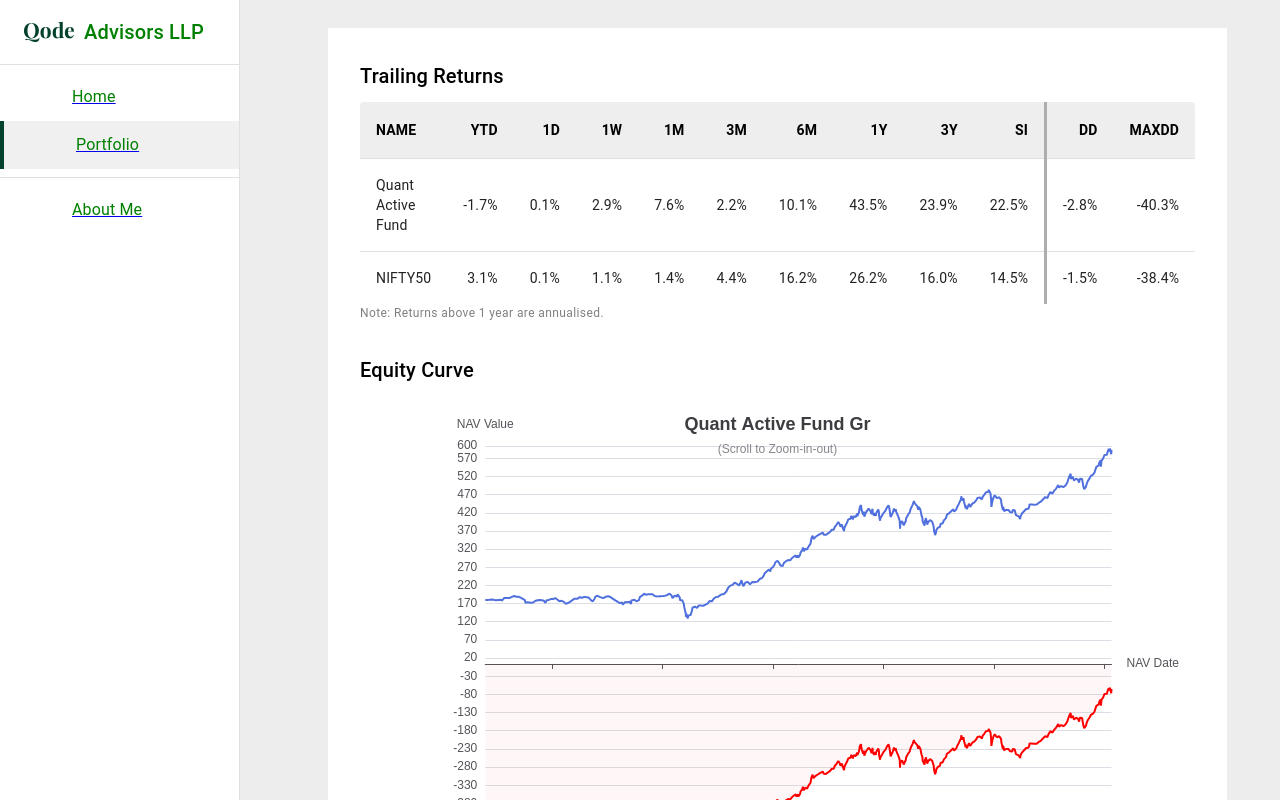
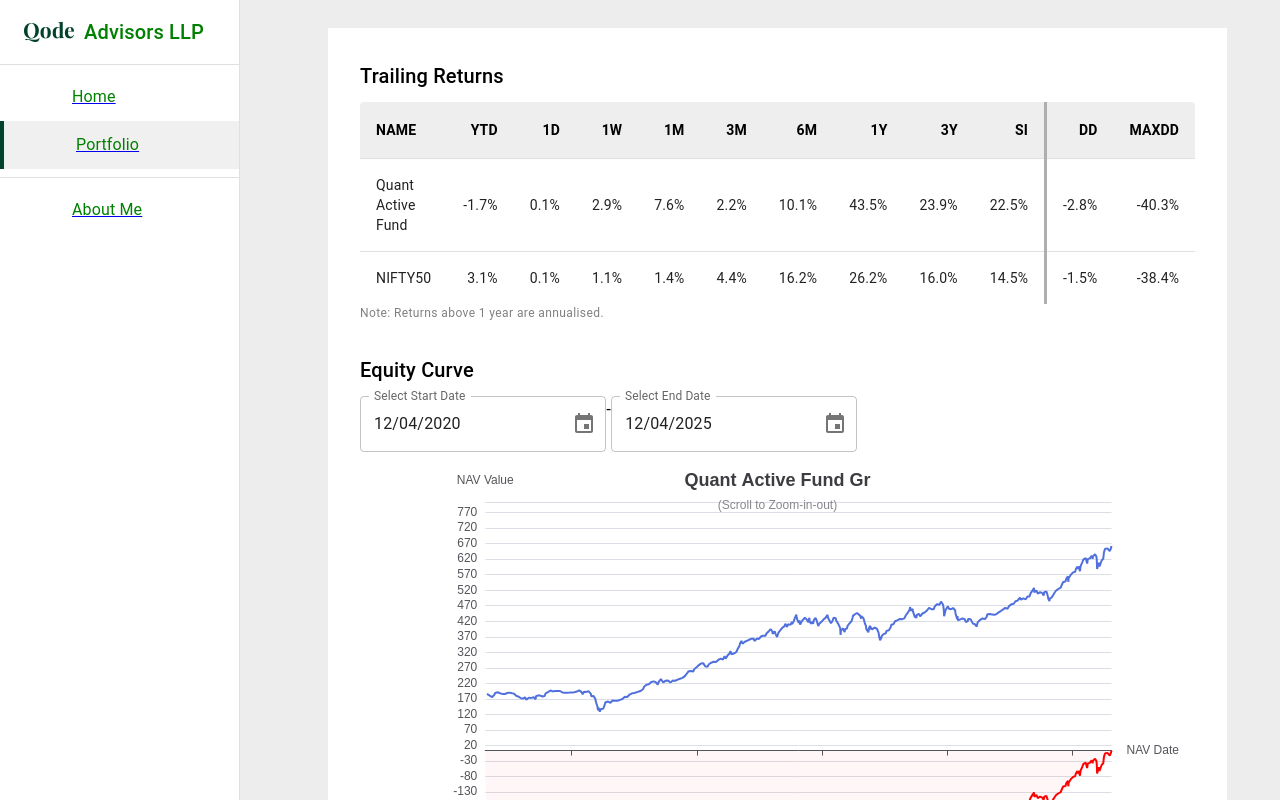
Before and after one commit to zaidansari42/Portfolio-Analysis, a React (Vite) app: page /portfolio in a window 1280 px wide. Shown: the top 800 px of the page. Built offline with nearby package versions, Linux system fonts and the light colour scheme; some icons are missing.

Commit message:
Add date picker range

```diff
--- a/src/components/ui/CustomizedChart.jsx
+++ b/src/components/ui/CustomizedChart.jsx
@@ -1,8 +1,17 @@
 import { Box, Typography } from "@mui/material";
 import ReactECharts from "echarts-for-react";
 import { navData } from "../../data/navData";
+import { useState } from "react";
+import { DatePicker, LocalizationProvider } from "@mui/x-date-pickers";
+import { AdapterDayjs } from "@mui/x-date-pickers/AdapterDayjs";
+import dayjs from "dayjs";
 
 const CustomizedChart = () => {
+  // State Management
+  const [startDate, setStartDate] = useState(dayjs().subtract(5, "year"));
+  const [endDate, setEndDate] = useState(dayjs());
+
+  // Functions
   const formattedData = navData.map(([date, value]) => {
     const [dd, mm, yyyy] = date.split("-");
     return [`${yyyy}-${mm}-${dd}`, value.toFixed(2)];
@@ -14,6 +23,7 @@
     return [date, Number((value - peak).toFixed(2))];
   });
 
+  // Input details for chart graph
   const option = {
     title: {
       text: "Quant Active Fund Gr",
@@ -39,8 +49,8 @@
     dataZoom: [
       {
         type: "slider",
-        startValue: "2018-05-25",
-        endValue: "2024-01-24",
+        startValue: startDate.format("YYYY-MM-DD"),
+        endValue: endDate.format("YYYY-MM-DD"),
       },
       { type: "inside" },
     ],
@@ -77,15 +87,30 @@
   };
 
   return (
+    <LocalizationProvider dateAdapter={AdapterDayjs}>
       <Box sx={{ marginTop: "30px" }}>
         <Typography variant="h6" style={{ marginBottom: "10px" }}>
           Equity Curve
         </Typography>
+        <Box>
+          <DatePicker
+            label="Select Start Date"
+            value={startDate}
+            onChange={(newValue) => setStartDate(newValue)}
+          />
+          -
+          <DatePicker
+            label="Select End Date"
+            value={endDate}
+            onChange={(newValue) => setEndDate(newValue)}
+          />
+        </Box>
         <ReactECharts
           style={{ height: "500px", width: "100%" }}
           option={option}
         />
       </Box>
+    </LocalizationProvider>
   );
 };
 
```
Lines whose indentation alone changed are shown as unchanged.
